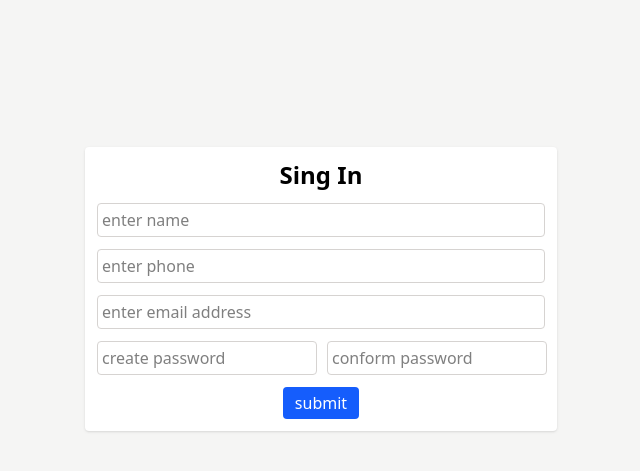
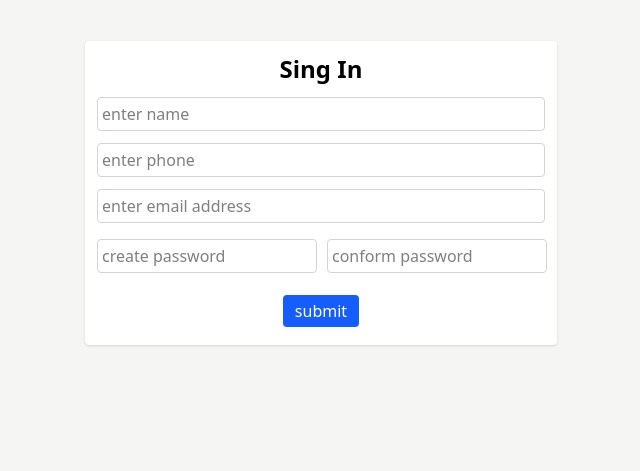
Before and after one commit to ranjithkadam/reactclan, a React (Vite) app: page / in a window 1280 px wide. Shown: the part 111-582 px from the top of the page, without its empty margins (319-959 px from the left). Built offline with nearby package versions, Linux system fonts and the light colour scheme.

Commit message:
form validation

```diff
--- a/src/formValidation/Register.jsx
+++ b/src/formValidation/Register.jsx
@@ -13,30 +13,30 @@ export default function Register() {
     );
     return (
         <>
-            <section className='flex justify-center items-center h-[100vh] bg-stone-100'>
-                <div className='flex flex-col justify-center items-center bg-white border-stone-200 rounded p-3 shadow gap-3'>
+            <section className='sm:flex sm:justify-center sm:items-center sm:py-38 bg-stone-100'>
+                <div className='sm:flex sm:flex-col sm:justify-center sm:items-center bg-white border-stone-200 rounded sm:p-3 shadow flex text-center flex-col align-center justify-around gap-3'>
                     <h2 className='font-bold text-2xl'>Sing In</h2>
                     <div >
-                        <input className='border-stone-300 border p-1 rounded focus:outline-stone-400 w-md' type="text" placeholder='enter name' />
+                        <input className='border-stone-300 border p-1 rounded focus:outline-stone-400 sm:min-w-md' type="text" placeholder='enter name' />
                     </div>
                     <div>
-                        <input className='border-stone-300 border p-1 rounded w-md' type="tel" placeholder='enter phone' />
+                        <input className='border-stone-300 border p-1 rounded sm:w-md' type="tel" placeholder='enter phone' />
                     </div>
                     <div>
-                        <input className='border-stone-300 border p-1 rounded w-md' type="email" placeholder='enter email address' />
+                        <input className='border-stone-300 border p-1 rounded sm:w-md' type="email" placeholder='enter email address' />
                     </div>
 
-                    <div className='w-md flex gap-2.5 items-center'>
+                    <div className='sm:w-md sm:flex sm:gap-2.5 sm:items-center '>
 
                         <div>
-                            <input className='border-stone-300 border p-1 rounded w-55' type="text" placeholder='create password' />
+                            <input className='border-stone-300 border p-1 rounded sm:w-55 my-1' type="text" placeholder='create password' />
                         </div>
                         <div>
-                            <input className='border-stone-300 border p-1 rounded w-55' type="text" placeholder='conform password' />
+                            <input className='border-stone-300 border p-1 rounded sm:w-55 ' type="text" placeholder='conform password' />
                         </div>
 
                     </div>
-                    <div>
+                    <div className='my-1.5'>
                         <input type="submit" value="submit" className='bg-blue-600 text-white px-3 py-1 rounded hover:scale-110 hover:bg-blue-700 transition-all duration-150 hover:cursor-pointer'/>
                     </div>
                 </div>
```
